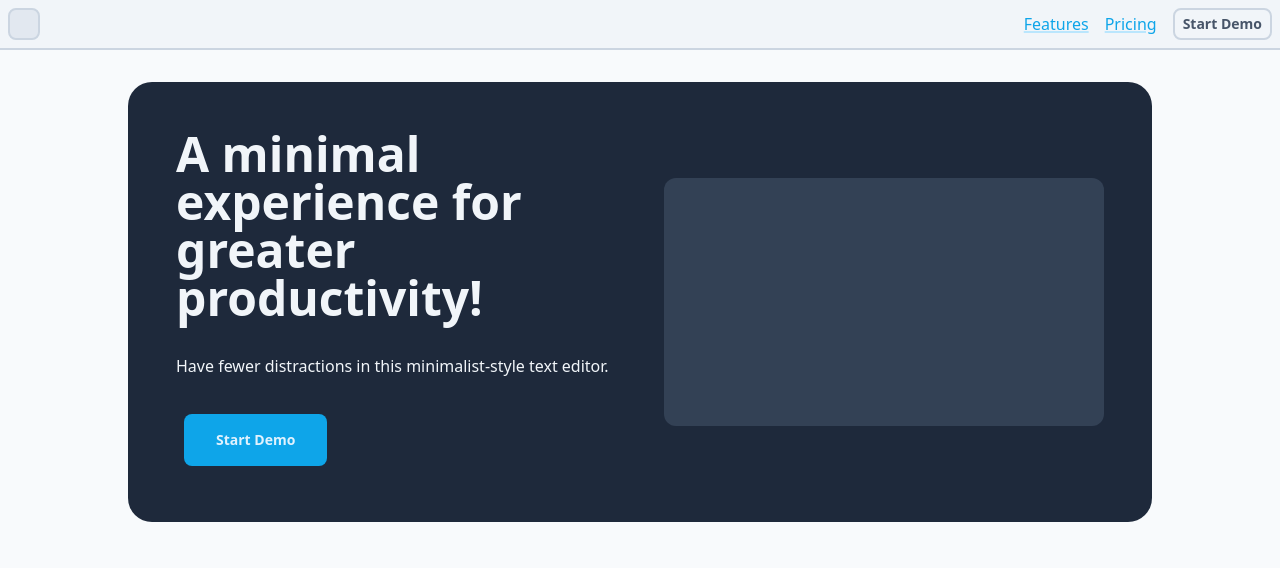
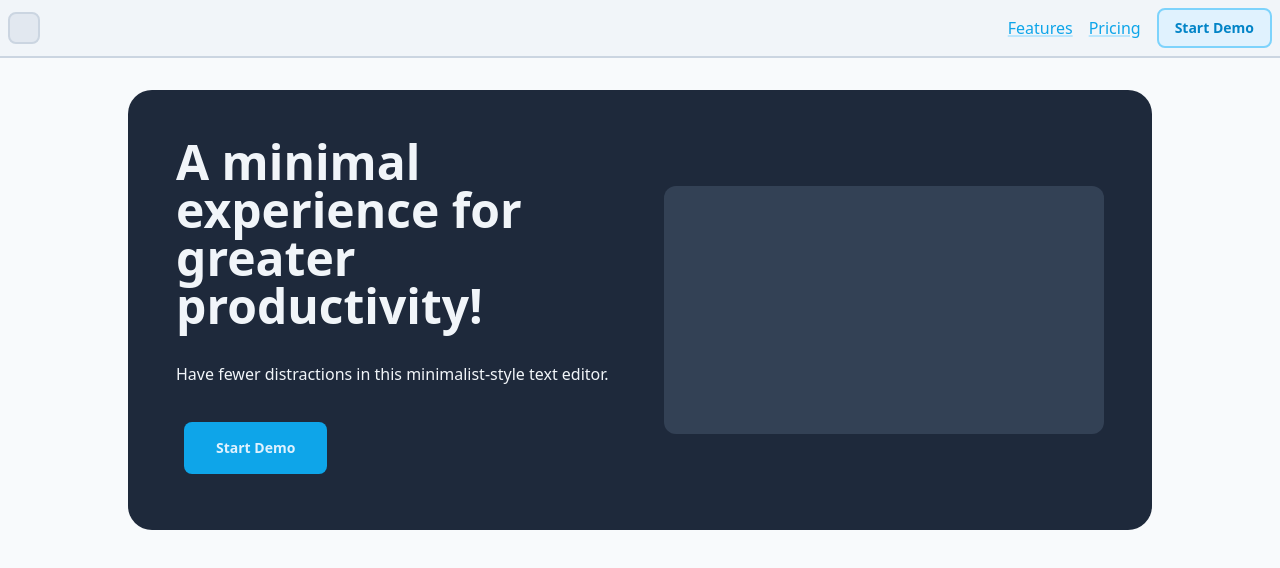
Before and after one commit to matovius/hashtype, a SvelteKit app: page / in a window 1280 px wide. Shown: the top 568 px of the page. Built offline with nearby package versions, Linux system fonts and the light colour scheme.

Commit message:
Adjust header CTA

```diff
--- a/src/routes/+page.svelte
+++ b/src/routes/+page.svelte
@@ -46,7 +46,7 @@
     </nav>
     <a
       href="/demo"
-      class="transition px-2 py-1 border-2 flex justify-center items-center gap-2 no-underline text-slate-600 border-slate-300 rounded-lg bg-slate-100 hover:text-slate-100 hover:border-slate-500 hover:bg-slate-500"
+      class="transition px-4 py-2 border-2 flex justify-center items-center gap-2 no-underline text-sky-600 border-sky-300 rounded-lg bg-sky-100 hover:text-sky-100 hover:border-sky-500 hover:bg-sky-500"
     >
       <Text as="span">Start Demo</Text>
     </a>
```
